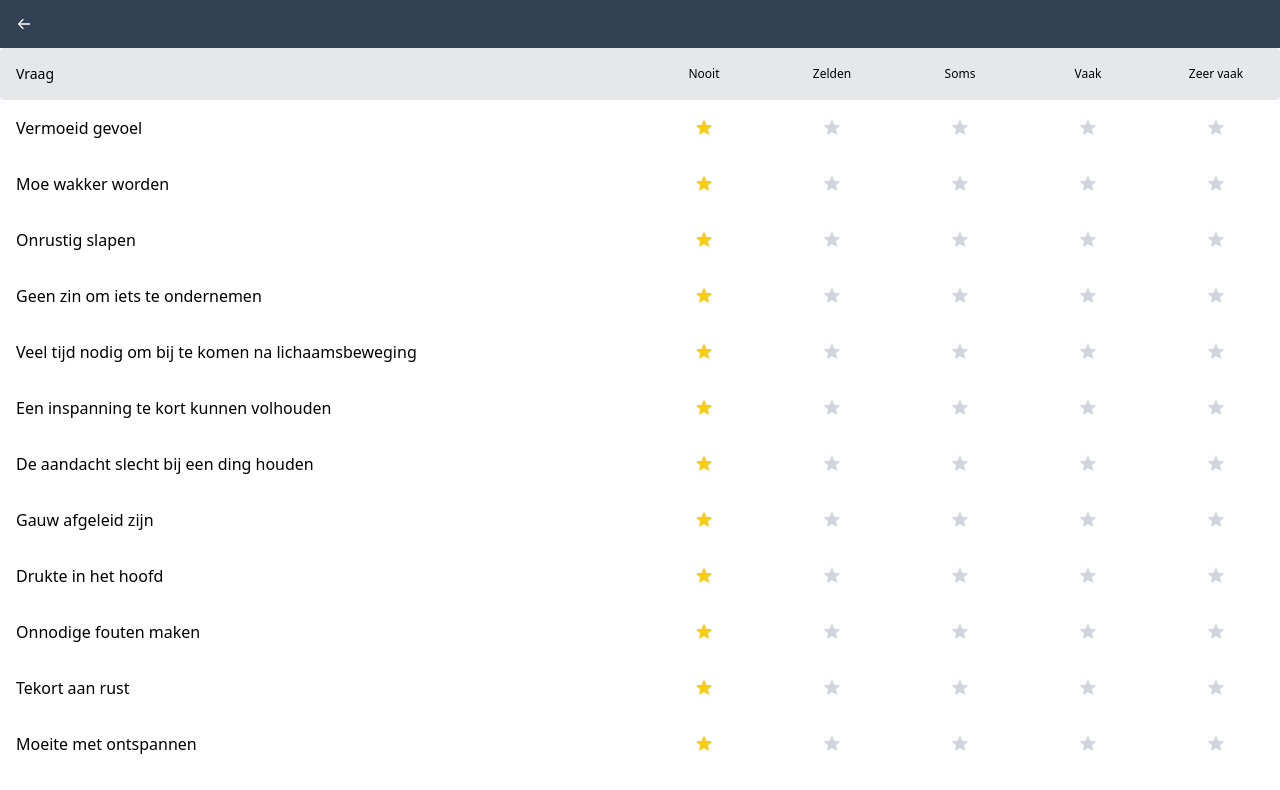
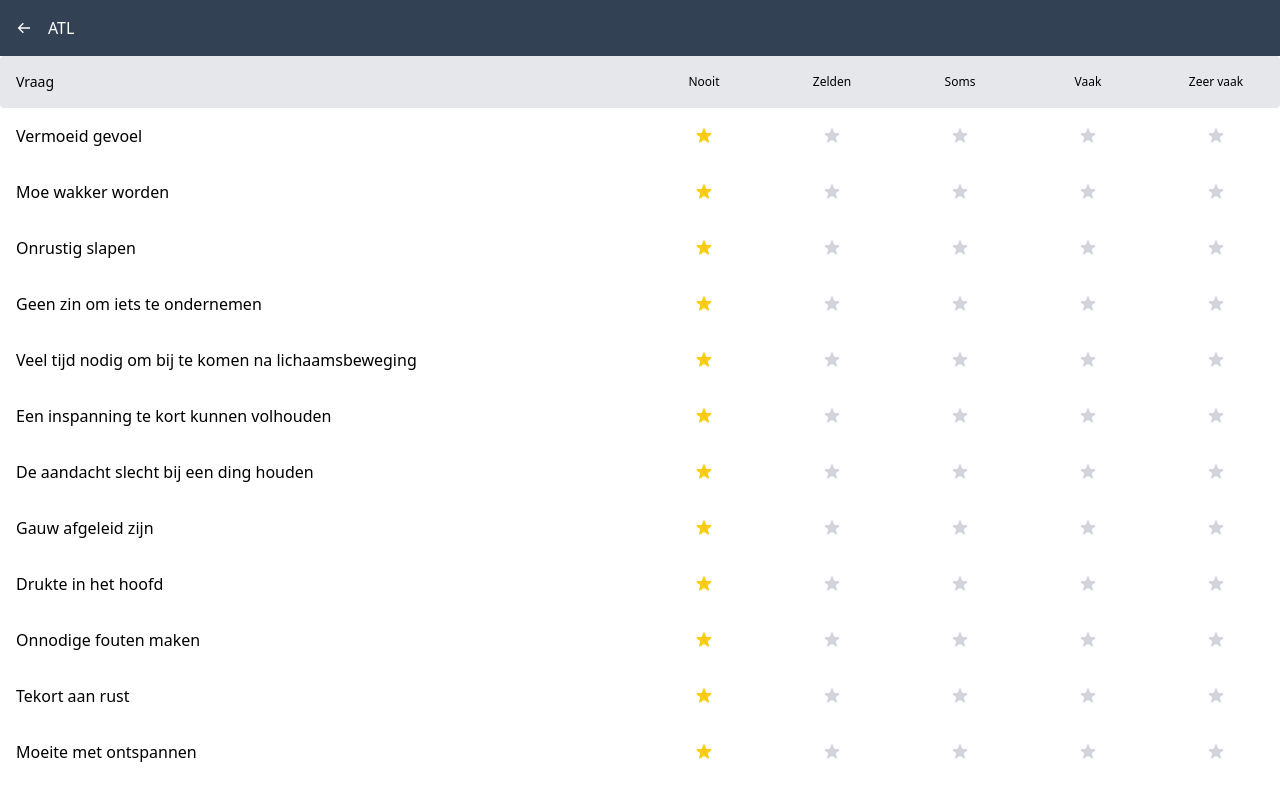
Before and after one commit to Moreno1996/ATL-NVL, a Next.js app: page /ATL in a window 1280 px wide. Shown: the top 790 px of the page. Built offline with nearby package versions, Linux system fonts and the light colour scheme.

Commit message:
fix: pages files

```diff
--- a/next.config.js
+++ b/next.config.js
@@ -1,7 +1,7 @@
-const is_build = true;
+const is_build = false;
 
-let assetPrefix = ''
-let basePath = '/'
+let assetPrefix = '';
+let basePath = '';
 
 if (is_build) {
   // trim off `<owner>/`
--- a/package.json
+++ b/package.json
@@ -6,7 +6,9 @@
     "dev": "next dev",
     "build": "next build",
     "start": "next start",
-    "lint": "next lint"
+    "lint": "next lint",
+    "deploy": "npm run build && echo \"\" > ./docs/.nojekyll "
+
   },
   "dependencies": {
     "@headlessui/react": "^1.7.14",
--- a/pages/_app.js
+++ b/pages/_app.js
@@ -11,10 +11,15 @@ export default function App({ Component, pageProps }) {
   const router = useRouter();
   const is_home = router?.pathname == "/"
   const [ modalOpen, setModalOpen ] = useState(false);
+  const page_name =router?.asPath.replace("/","");
   return (
     <div>
       <div className="flex flex-row justify-between p-4 text-white bg-slate-700">
-        <Link href="/">{ is_home? <FaHome /> : <BiArrowBack />}</Link>
+        <div className="flex flex-row items-center gap-4">
+
+        <Link href="/" className="h-fit">{ is_home? <FaHome /> : <BiArrowBack />}</Link>
+        {!is_home && page_name}
+        </div>
         {is_home && <MdSettings onClick={()=>{setModalOpen(true)}}/>}
 
       </div>
```
Also changed, not shown: 5 other files (tests, documents, lock files or other folders).
